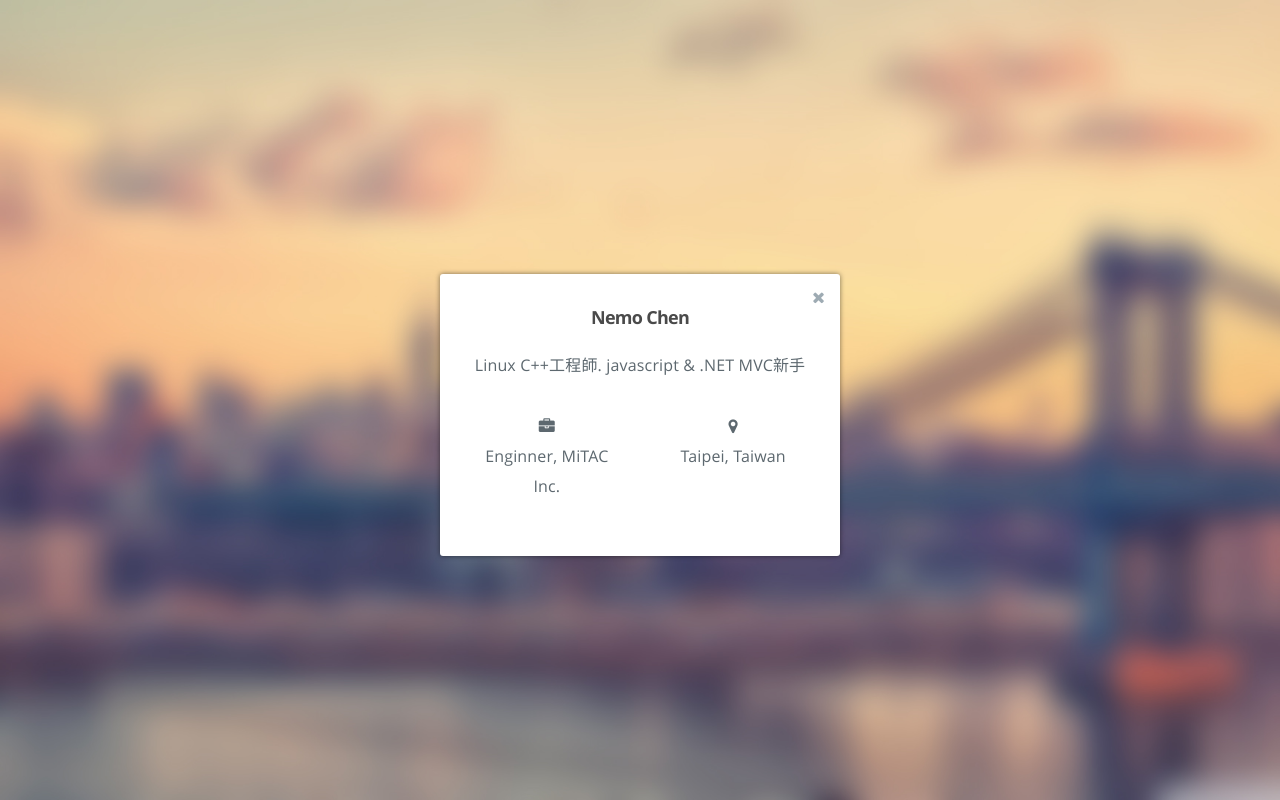
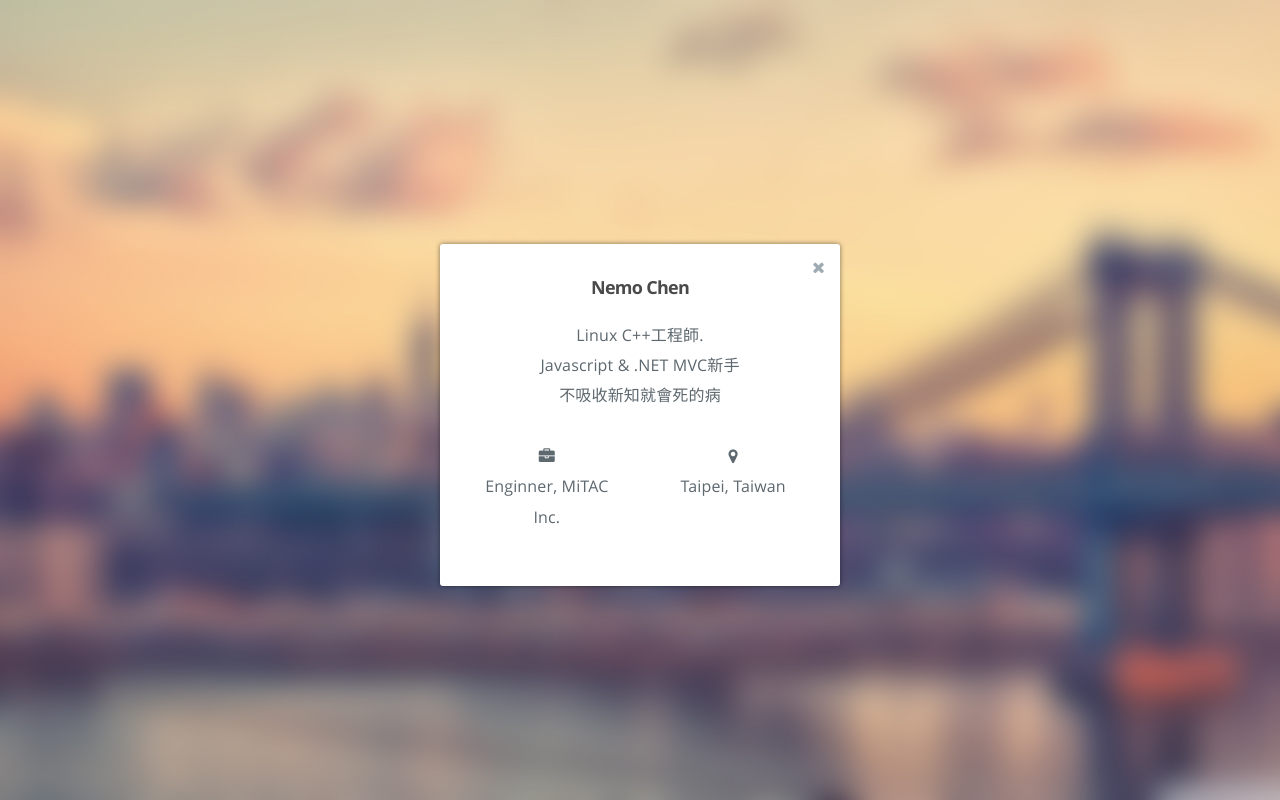
Before and after one commit to NemoChenTW/nemochentw.github.io, a plain HTML site: page index.html in a window 1280 px wide. Both pictures are taken after a click on the link "關於". Drawn offline with Linux system fonts and the light colour scheme; a web font is replaced by a local one.

Commit message:
Site updated: 2016-08-05 15:08:57

```diff
--- a/index.html
+++ b/index.html
@@ -270,7 +270,7 @@
 
             <h4 id="about-card-name">Nemo Chen</h4>
 
-            <div id="about-card-bio"><p>Linux C++工程師. javascript &amp; .NET MVC新手</p>
+            <div id="about-card-bio"><p>Linux C++工程師.<br>Javascript &amp; .NET MVC新手<br>不吸收新知就會死的病</p>
 </div>
 
 
```
Also changed, not shown: 2016/08/05/SSH-KEY-新增-多重key設定方式/index.html (+1 -1 lines), all-archives/index.html (+1 -1 lines), all-categories/index.html (+1 -1 lines), all-tags/index.html (+1 -1 lines), archives/2016/08/index.html (+1 -1 lines), archives/2016/index.html (+1 -1 lines), archives/index.html (+1 -1 lines), categories/Technical/index.html (+1 -1 lines), tags/Unix/index.html (+1 -1 lines), tags/git/index.html (+1 -1 lines), tags/ssh/index.html (+1 -1 lines).
